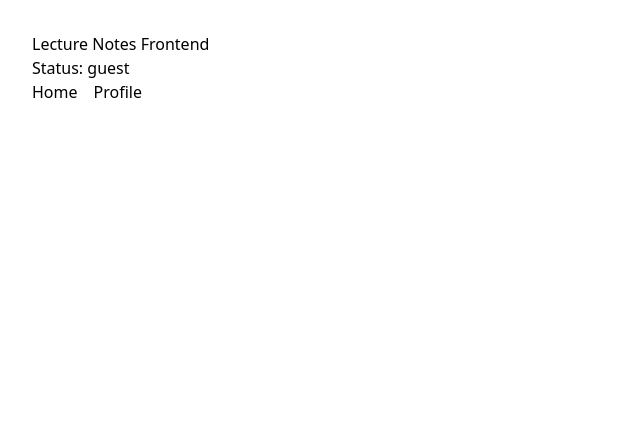
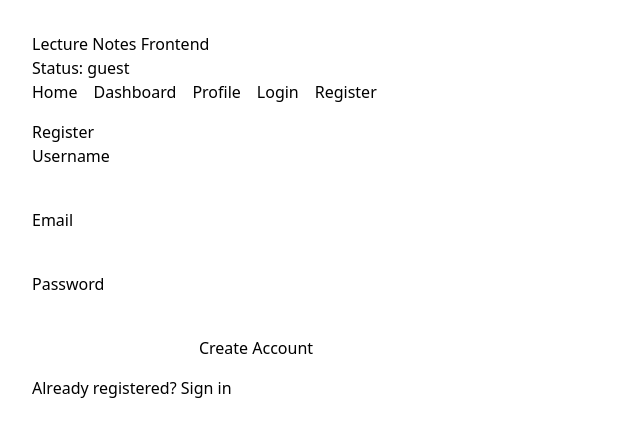
Before and after one commit to egoistica/practice, a React (Vite) app in the folder frontend/: page /register in a window 1280 px wide. Shown: the top 436 px of the page, without its empty margins (0-640 px from the left). Built offline with nearby package versions, Linux system fonts and the light colour scheme; no server answers.

Commit message:
step 7.2 Страницы auth (login, register)

```diff
--- a/frontend/src/App.tsx
+++ b/frontend/src/App.tsx
@@ -1,6 +1,9 @@
 import { Link, Navigate, Route, Routes } from "react-router-dom";
 
 import { useAuth } from "./hooks/useAuth";
+import DashboardPage from "./pages/Dashboard";
+import LoginPage from "./pages/Login";
+import RegisterPage from "./pages/Register";
 
 function HomePage() {
   return (
@@ -22,7 +25,7 @@ function ProfilePage() {
     );
   }
   if (!user) {
-    return <Navigate to="/" replace />;
+    return <Navigate to="/login" replace />;
   }
   return (
     <section>
@@ -34,20 +37,40 @@ function ProfilePage() {
   );
 }
 
+function DefaultRoute() {
+  const { isAuthenticated, isLoading } = useAuth();
+  if (isLoading) {
+    return <p>Loading...</p>;
+  }
+  return <Navigate to={isAuthenticated ? "/dashboard" : "/login"} replace />;
+}
+
 export default function App() {
-  const { isAuthenticated, isLoading } = useAuth();
+  const { isAuthenticated, isLoading, logout } = useAuth();
 
   return (
     <main style={{ fontFamily: "system-ui, sans-serif", margin: "2rem" }}>
       <h1>Lecture Notes Frontend</h1>
       <p>Status: {isLoading ? "loading..." : isAuthenticated ? "authenticated" : "guest"}</p>
       <nav style={{ display: "flex", gap: "1rem", marginBottom: "1rem" }}>
-        <Link to="/">Home</Link>
+        <Link to="/home">Home</Link>
+        <Link to="/dashboard">Dashboard</Link>
         <Link to="/profile">Profile</Link>
+        {!isAuthenticated ? <Link to="/login">Login</Link> : null}
+        {!isAuthenticated ? <Link to="/register">Register</Link> : null}
+        {isAuthenticated ? (
+          <button onClick={logout} type="button">
+            Logout
+          </button>
+        ) : null}
       </nav>
 
       <Routes>
-        <Route path="/" element={<HomePage />} />
+        <Route path="/" element={<DefaultRoute />} />
+        <Route path="/home" element={<HomePage />} />
+        <Route path="/login" element={<LoginPage />} />
+        <Route path="/register" element={<RegisterPage />} />
+        <Route path="/dashboard" element={<DashboardPage />} />
         <Route path="/profile" element={<ProfilePage />} />
       </Routes>
     </main>
--- /dev/null
+++ b/frontend/src/pages/Dashboard.tsx
@@ -0,0 +1,28 @@
+import { Navigate } from "react-router-dom";
+
+import { useAuth } from "../hooks/useAuth";
+
+export default function DashboardPage() {
+  const { user, isLoading } = useAuth();
+
+  if (isLoading) {
+    return (
+      <section>
+        <h2>Dashboard</h2>
+        <p>Loading...</p>
+      </section>
+    );
+  }
+
+  if (!user) {
+    return <Navigate to="/login" replace />;
+  }
+
+  return (
+    <section>
+      <h2>Dashboard</h2>
+      <p>Welcome, {user.username}.</p>
+      <p>Your account is active: {String(user.is_active)}</p>
+    </section>
+  );
+}
--- /dev/null
+++ b/frontend/src/pages/Login.tsx
@@ -0,0 +1,100 @@
+import axios from "axios";
+import { FormEvent, useMemo, useState } from "react";
+import { Link, Navigate, useNavigate } from "react-router-dom";
+
+import { useAuth } from "../hooks/useAuth";
+
+function extractErrorMessage(error: unknown): string {
+  if (axios.isAxiosError(error)) {
+    const detail = error.response?.data?.detail;
+    if (typeof detail === "string" && detail.trim()) {
+      return detail;
+    }
+    if (Array.isArray(detail) && detail.length > 0) {
+      const first = detail[0];
+      if (first && typeof first === "object" && typeof first.msg === "string") {
+        return first.msg;
+      }
+    }
+  }
+  return "Login failed. Please check your credentials and try again.";
+}
+
+export default function LoginPage() {
+  const navigate = useNavigate();
+  const { login, isAuthenticated, isLoading } = useAuth();
+  const [username, setUsername] = useState("");
+  const [password, setPassword] = useState("");
+  const [error, setError] = useState<string | null>(null);
+  const [submitting, setSubmitting] = useState(false);
+
+  const canSubmit = useMemo(
+    () => !submitting && username.trim().length > 0 && password.trim().length > 0,
+    [password, submitting, username],
+  );
+
+  if (!isLoading && isAuthenticated) {
+    return <Navigate to="/dashboard" replace />;
+  }
+
+  async function handleSubmit(event: FormEvent<HTMLFormElement>) {
+    event.preventDefault();
+    if (!canSubmit) {
+      return;
+    }
+
+    setError(null);
+    setSubmitting(true);
+    try {
+      await login({ username: username.trim(), password });
+      navigate("/dashboard", { replace: true });
+    } catch (submitError) {
+      setError(extractErrorMessage(submitError));
+    } finally {
+      setSubmitting(false);
+    }
+  }
+
+  return (
+    <section style={{ maxWidth: "28rem" }}>
+      <h2>Login</h2>
+      <form onSubmit={handleSubmit} style={{ display: "grid", gap: "0.75rem" }}>
+        <label style={{ display: "grid", gap: "0.25rem" }}>
+          Username or Email
+          <input
+            autoComplete="username"
+            onChange={(event) => setUsername(event.target.value)}
+            required
+            type="text"
+            value={username}
+          />
+        </label>
+
+        <label style={{ display: "grid", gap: "0.25rem" }}>
+          Password
+          <input
+            autoComplete="current-password"
+            onChange={(event) => setPassword(event.target.value)}
+            required
+            type="password"
+            value={password}
+          />
+        </label>
+
+        {error ? (
+          <p style={{ color: "#b00020", margin: 0 }} role="alert">
+            {error}
+          </p>
+        ) : null}
+
+        <button disabled={!canSubmit} type="submit">
+          {submitting ? "Signing in..." : "Sign In"}
+        </button>
+      </form>
+
+      <p style={{ marginTop: "1rem" }}>
+        No account yet? <Link to="/register">Create one</Link>
+      </p>
+    </section>
+  );
+}
--- /dev/null
+++ b/frontend/src/pages/Register.tsx
@@ -0,0 +1,116 @@
+import axios from "axios";
+import { FormEvent, useMemo, useState } from "react";
+import { Link, Navigate, useNavigate } from "react-router-dom";
+
+import { useAuth } from "../hooks/useAuth";
+
+function extractErrorMessage(error: unknown): string {
+  if (axios.isAxiosError(error)) {
+    const detail = error.response?.data?.detail;
+    if (typeof detail === "string" && detail.trim()) {
+      return detail;
+    }
+    if (Array.isArray(detail) && detail.length > 0) {
+      const first = detail[0];
+      if (first && typeof first === "object" && typeof first.msg === "string") {
+        return first.msg;
+      }
+    }
+  }
+  return "Registration failed. Please verify the form and try again.";
+}
+
+export default function RegisterPage() {
+  const navigate = useNavigate();
+  const { register, isAuthenticated, isLoading } = useAuth();
+  const [username, setUsername] = useState("");
+  const [email, setEmail] = useState("");
+  const [password, setPassword] = useState("");
+  const [error, setError] = useState<string | null>(null);
+  const [submitting, setSubmitting] = useState(false);
+
+  const canSubmit = useMemo(
+    () =>
+      !submitting &&
+      username.trim().length > 0 &&
+      email.trim().length > 0 &&
+      password.trim().length > 0,
+    [email, password, submitting, username],
+  );
+
+  if (!isLoading && isAuthenticated) {
+    return <Navigate to="/dashboard" replace />;
+  }
+
+  async function handleSubmit(event: FormEvent<HTMLFormElement>) {
+    event.preventDefault();
+    if (!canSubmit) {
+      return;
+    }
+
+    setError(null);
+    setSubmitting(true);
+    try {
+      await register({ username: username.trim(), email: email.trim(), password });
+      navigate("/dashboard", { replace: true });
+    } catch (submitError) {
+      setError(extractErrorMessage(submitError));
+    } finally {
+      setSubmitting(false);
+    }
+  }
+
+  return (
+    <section style={{ maxWidth: "28rem" }}>
+      <h2>Register</h2>
+      <form onSubmit={handleSubmit} style={{ display: "grid", gap: "0.75rem" }}>
+        <label style={{ display: "grid", gap: "0.25rem" }}>
+          Username
+          <input
+            autoComplete="username"
+            onChange={(event) => setUsername(event.target.value)}
+            required
+            type="text"
+            value={username}
+          />
+        </label>
+
+        <label style={{ display: "grid", gap: "0.25rem" }}>
+          Email
+          <input
+            autoComplete="email"
+            onChange={(event) => setEmail(event.target.value)}
+            required
+            type="email"
+            value={email}
+          />
+        </label>
+
+        <label style={{ display: "grid", gap: "0.25rem" }}>
+          Password
+          <input
+            autoComplete="new-password"
+            onChange={(event) => setPassword(event.target.value)}
+            required
+            type="password"
+            value={password}
+          />
+        </label>
+
+        {error ? (
+          <p style={{ color: "#b00020", margin: 0 }} role="alert">
+            {error}
+          </p>
+        ) : null}
+
+        <button disabled={!canSubmit} type="submit">
+          {submitting ? "Creating account..." : "Create Account"}
+        </button>
+      </form>
+
+      <p style={{ marginTop: "1rem" }}>
+        Already registered? <Link to="/login">Sign in</Link>
+      </p>
+    </section>
+  );
+}
```
